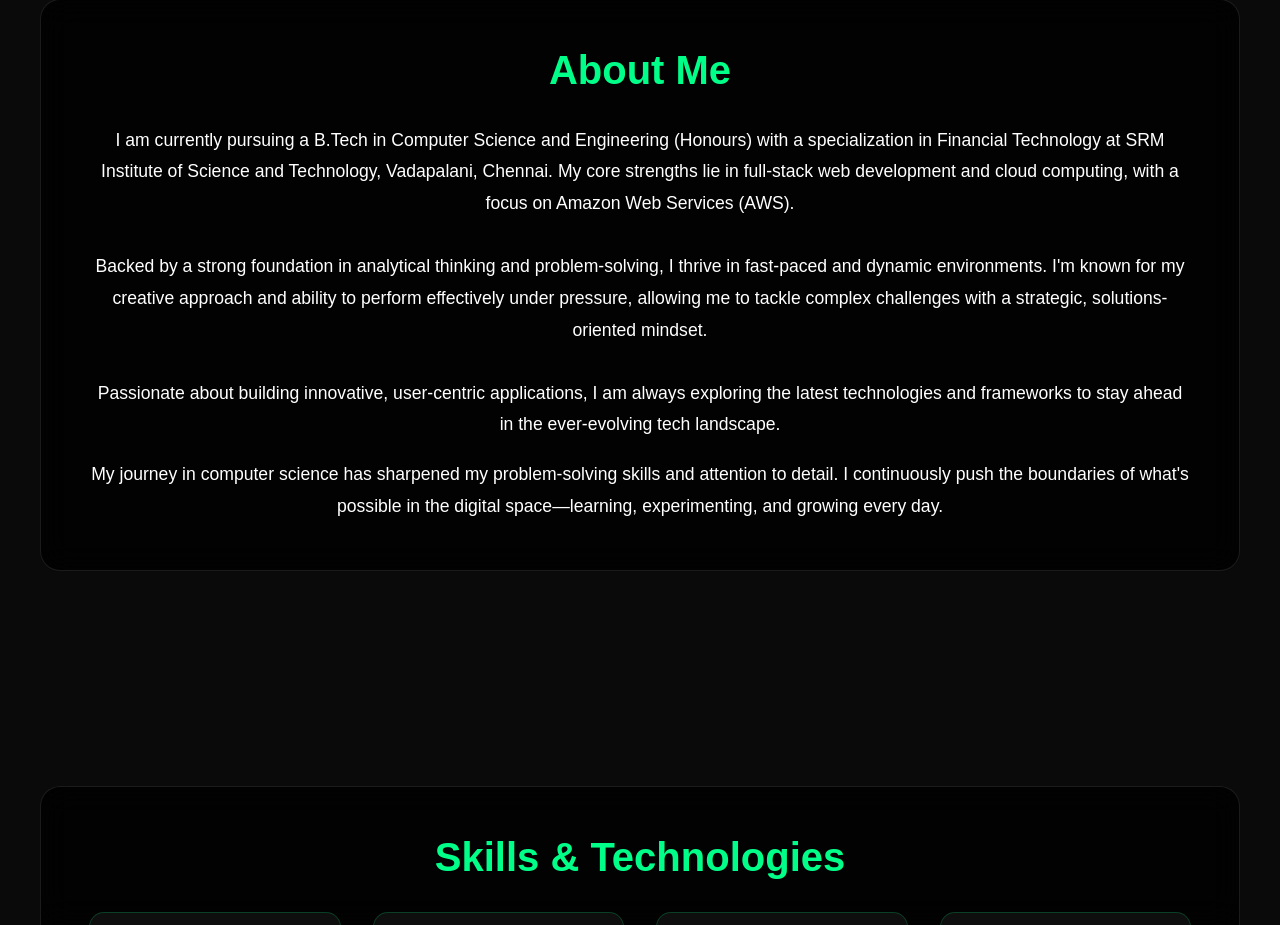
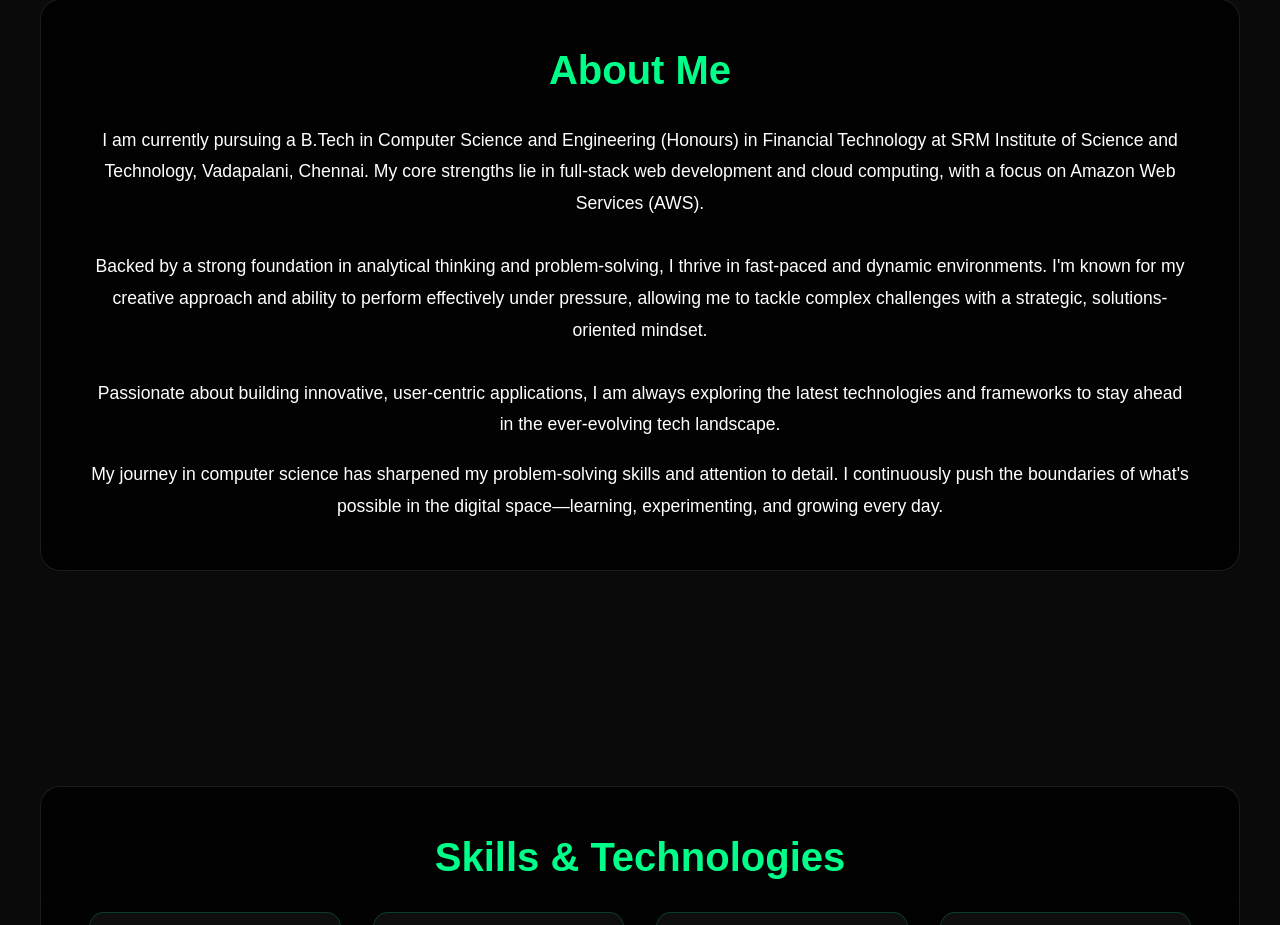
Before and after one commit to drdevoloper/portfolio, a plain HTML site: page index.html in a window 1280 px wide. Shown: the part 939-1864 px from the top of the page. Drawn offline with nearby package versions, Linux system fonts and the light colour scheme; animation ran at ten frames a second.

Commit message:
Update index.html

```diff
--- a/index.html
+++ b/index.html
@@ -71,7 +71,7 @@
             <div class="content-section">
                 <h2>About Me</h2>
                 <p style="font-size: 1.1rem; line-height: 1.8; text-align: center;">
-  I am currently pursuing a B.Tech in Computer Science and Engineering (Honours) with a specialization in Financial Technology at SRM Institute of Science and Technology, Vadapalani, Chennai. My core strengths lie in full-stack web development and cloud computing, with a focus on Amazon Web Services (AWS).
+  I am currently pursuing a B.Tech in Computer Science and Engineering (Honours) in Financial Technology at SRM Institute of Science and Technology, Vadapalani, Chennai. My core strengths lie in full-stack web development and cloud computing, with a focus on Amazon Web Services (AWS).
   <br><br>
   Backed by a strong foundation in analytical thinking and problem-solving, I thrive in fast-paced and dynamic environments. I'm known for my creative approach and ability to perform effectively under pressure, allowing me to tackle complex challenges with a strategic, solutions-oriented mindset.
   <br><br>
```
